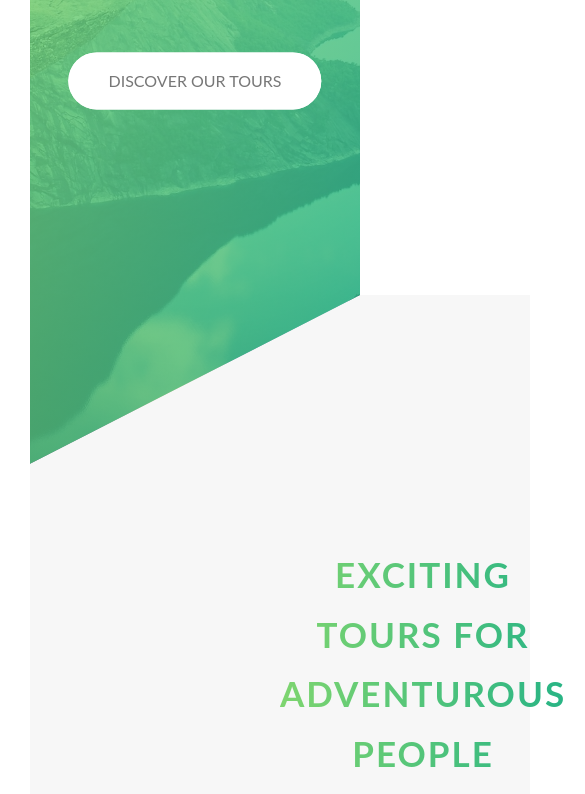
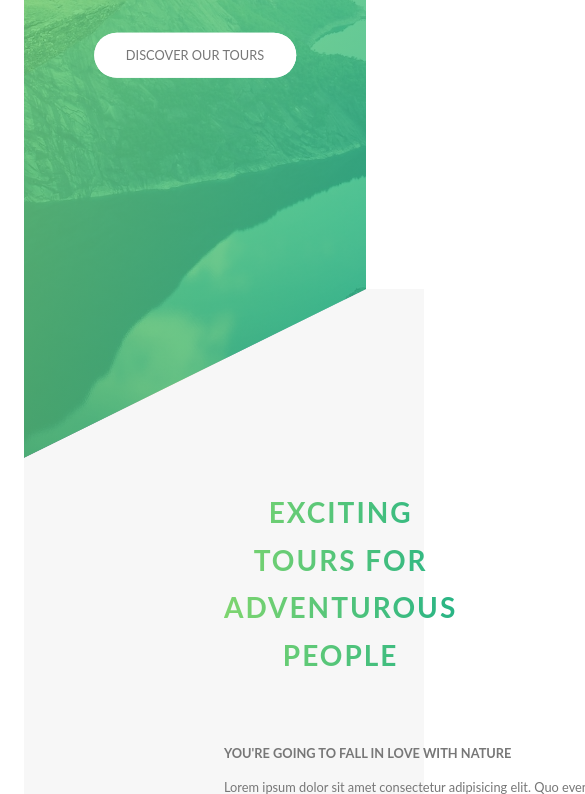
Before and after one commit to mslifelineway/Natours-app, a website: page index.html in a window 390 px wide. Shown: the part 368-1162 px from the top of the page, 585 px wide, since content can reach past the window. Drawn offline with Linux system fonts and the light colour scheme.

Commit message:
responsive or media query is in progress

```diff
--- a/sass/abstracts/_mixins.scss
+++ b/sass/abstracts/_mixins.scss
@@ -18,3 +18,66 @@
   top: 0;
   left: 0;
 }
+
+// MEDIA QUERY MANAGER
+
+/*
+
+0 - 600px :       Phone
+600px - 900px :   Tablet portrait
+900px - 1200px :  Tablet landscape
+
+[1200px - 1800px] : is where our normal css will be applied
+
+1800 + :          Big desktop
+
+*/
+
+@mixin respond-phone {
+  @media (max-width: 600px) {
+    @content;
+  }
+}
+
+/*
+$breakpoint arguement choices:
+
+  - phone
+  - tab-port (portrait)
+  - tab-land (landscape)
+  - big-desktop
+
+  1em = 16px (since browser default font size is 16px)
+
+  Devices in px to em
+  (Reason to do px to em is if user changes the default font size in chrome to another font size then responsive should be reflected)
+
+  phone (600px) =  600/16 = 37.5em
+  tab-port (900px) =  900/16 = 56.25em
+  tab-land (1200px) =  1200/16 = 75em
+  big-desktop (1800px) =  1800/16 = 112.5em
+
+*/
+
+@mixin respond($breakpoint) {
+  @if $breakpoint == phone {
+    @media (max-width: 37.5em) {
+      @content;
+    }
+  }
+  @if $breakpoint == tab-port {
+    @media (max-width: 56.25em) {
+      @content;
+    }
+  }
+  @if $breakpoint == tab-land {
+    @media (max-width: 75em) {
+      @content;
+    }
+  }
+  @if $breakpoint == big-desktop {
+    @media (min-width: 112.5em) {
+      @content;
+    }
+  }
+}
--- a/sass/base/_base.scss
+++ b/sass/base/_base.scss
@@ -7,7 +7,25 @@
 }
 
 html {
+    /*
+        This defines what 1rem is
+        1rem = 10px;
+        10px / 16px = 62.5%
+    */
     font-size: 62.5%;
+
+    //At the same time tab-port and tab-land will be applied to make sure to put tab-land first in order
+    @include respond(tab-land) {
+        font-size: 56.2%; //suppose to be 1rem = 9px  at this size then 9/16 = 56.25%
+    }
+
+    @include respond(tab-port) {
+        font-size: 50%; //suppose to be 1rem = 8px  at this size then 8/16 = 50%
+    }
+
+    @include respond(big-desktop) {
+        font-size: 75%; //suppose to be 1rem = 12px  at this size then 12/16 = 75%
+    }
 }
 
 body {
```
Also changed, not shown: css/styles.css.
